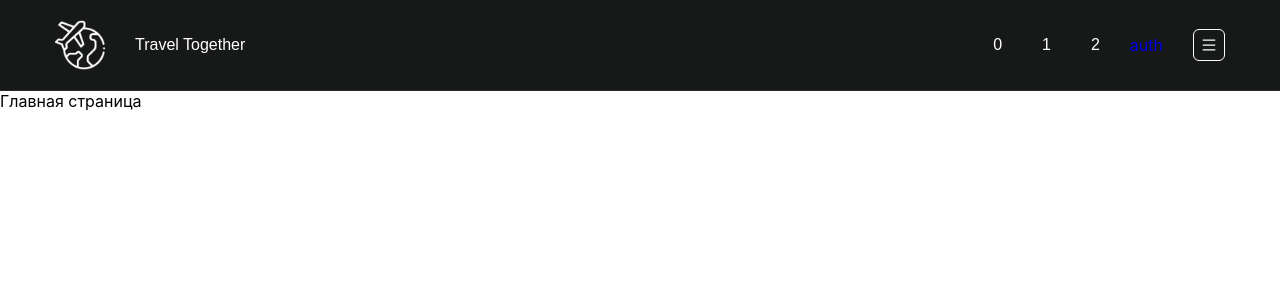
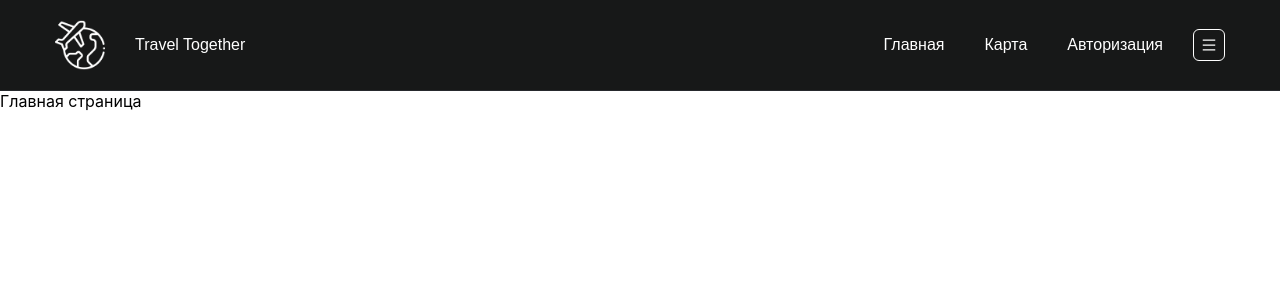
Before and after one commit to starBURST72/TensorProject, a React (Create React App) app: page / in a window 1280 px wide. Shown: the top 300 px of the page. Built offline with nearby package versions, Linux system fonts and the light colour scheme.

Commit message:
Added router

```diff
--- a/src/App.tsx
+++ b/src/App.tsx
@@ -1,43 +1,23 @@
-import React,{useState,useEffect} from 'react';
+import React from 'react';
 import './styles/App.css';
-import {Header} from "./components/Header/Header";
 import {Routes,Route} from "react-router-dom";
 import MapPage from "./pages/MapPage";
 import NotFound from "./pages/NotFound";
 import HomePage from "./pages/HomePage";
-interface IElement {
-    name: string;
-    address: string;
-    order: number;
-}
+import Auth from "./pages/Auth/Auth";
+import Layout from "./components/Layout/Layout";
 
 function App() {
-    const [selectedElement, setSelectedElement] = useState<IElement | null>(null);
-
-
-    useEffect(() => {
-        const savedSelectedElement = localStorage.getItem('selectedElement');
-        if (savedSelectedElement) {
-            const parsedElement = JSON.parse(savedSelectedElement);
-            setSelectedElement(parsedElement);
-        }
-    }, []);
-
-    const handleElementSelect = (element: IElement | null) => {
-        setSelectedElement(element);
-        localStorage.setItem('selectedElement', JSON.stringify(element)); // Сохраняем выбранный элемент в локальное хранилище
-    };
 
     return (
         <div className="app">
-            <Header onElementSelect={handleElementSelect} />
-            {/*{selectedElement && selectedElement.order != 0 && (*/}
-            {/*    <ElementInfo element={selectedElement} />*/}
-            {/*)}*/}
             <Routes>
-                <Route path="/" element={<HomePage/>}/>
-                <Route path="/map" element={<MapPage/>}/>
-                <Route path="*" element={<NotFound/>}/>
+                <Route path='/' element={<Layout/>}>
+                    <Route index element={<HomePage/>}/>
+                    <Route path="map" element={<MapPage/>}/>
+                    <Route path="*" element={<NotFound/>}/>
+                    <Route path="Auth" element={<Auth/>}/>
+                </Route>
             </Routes>
             {/*{selectedElement && selectedElement.order === 0 && (*/}
             {/*    <MapComponent />*/}
--- a/src/components/ElementsList/ElementsList.tsx
+++ b/src/components/ElementsList/ElementsList.tsx
@@ -1,51 +1,18 @@
 export const elements=[
     {
-        name:'Мост влюбленных',
-        address:'г.Тюмень, Набережная',
-        order:0
+        name:'Главная',
+        order:0,
+        link:"/"
     },
     {
-        name:'Вкусно и точка',
-        address:'Тюмень. ул Мориса Тореза',
-        order:1
+        name:'Карта',
+        order:1,
+        link:"/map"
     },
     {
-        name:'Драмтеатр',
+        name:'Авторизация',
         address:'г.Тюмень, ул.Республики,129',
-        order:2
+        order:2,
+        link:"/auth"
     }
 ]
-export function ElementsList() {
-    const arr=[ {
-        name:'Мост влюбленных',
-        address:'г.Тюмень, Набережная',
-        order:0
-    },
-    {
-        name:'Вкусно и точка',
-        address:'Тюмень. ул Мориса Тореза',
-        order:1
-    },
-    {
-        name:'Драмтеатр',
-        address:'г.Тюмень, ул.Республики,129',
-        order:2
-    }]
-    return(
-        <>
-        <h1>Маршрут</h1>
-            {
-                elements.map((element)=>{
-                    return(
-                        <div>
-                            <p>{element.name}</p>
-                            <p>{element.address}</p>
-                            <button>Убрать!</button>
-                        </div>
-                    )
-                })
-            }
-        </>
-    )
-
-}
--- a/src/components/Header/Header.tsx
+++ b/src/components/Header/Header.tsx
@@ -7,8 +7,8 @@ import {Link} from "react-router-dom";
 
 interface IElement {
     name: string;
-    address: string;
     order: number;
+    link: string;
 }
 const adventures = [
     {
@@ -40,7 +40,7 @@ export function Header({ onElementSelect }: { onElementSelect: (element: IElemen
         if (activeElement !== null) {
             localStorage.setItem('activeElement', activeElement.toString());
         }
-    }, [activeElement]);
+    }, []);
 
     const handleClick = useCallback((order: number) => {
             const selected = elements.find(el => el.order === order);
@@ -50,7 +50,7 @@ export function Header({ onElementSelect }: { onElementSelect: (element: IElemen
                 localStorage.setItem('activeElement', order.toString()); // Сохраняем выбранный элемент в локальное хранилище
             }
 
-    }, [activeElement, onElementSelect]);
+    }, [onElementSelect]);
 
     return (
         <nav className="nav">
@@ -64,11 +64,10 @@ export function Header({ onElementSelect }: { onElementSelect: (element: IElemen
                         <ul className="nav-list">
                             {elements.map((element: IElement) => (
                                 <li key={element.order} className="nav-list__item" onClick={() => handleClick(element.order)}>
-                                    <Link to="/map" className={`nav-list__link ${activeElement === element.order ? 'nav-list__link--active' : ''}`}>{element.order}</Link>
+                                    <Link to={element.link} className={`nav-list__link ${activeElement === element.order ? 'nav-list__link--active' : ''}`}>{element.name}</Link>
                                 </li>
                             ))}
                         </ul>
-                        <div><a href="/auth">auth</a></div>
                         <Sidebar adventures={adventures}/>
                     </div>
                 </div>
--- /dev/null
+++ b/src/components/Layout/Layout.tsx
@@ -0,0 +1,38 @@
+import {Outlet} from "react-router-dom";
+import {Header} from "../Header/Header";
+import React, {useEffect, useState} from "react";
+
+interface IElement {
+    name: string;
+    order: number;
+    link: string;
+}
+
+
+
+const Layout: React.FC = () => {
+    const [selectedElement, setSelectedElement] = useState<IElement | null>(null);
+
+
+    useEffect(() => {
+        const savedSelectedElement = localStorage.getItem('selectedElement');
+        if (savedSelectedElement) {
+            const parsedElement = JSON.parse(savedSelectedElement);
+            setSelectedElement(parsedElement);
+        }
+    }, []);
+
+    const handleElementSelect = (element: IElement | null) => {
+        setSelectedElement(element);
+        localStorage.setItem('selectedElement', JSON.stringify(element)); // Сохраняем выбранный элемент в локальное хранилище
+    };
+    return(
+      <>
+          <Header onElementSelect={handleElementSelect} />
+        <Outlet/>
+
+      </>
+    );
+}
+
+export default Layout
--- a/src/components/Map/MapComponent.tsx
+++ b/src/components/Map/MapComponent.tsx
@@ -8,16 +8,21 @@ import './MapComponent.css';
 
 
 const MapComponent: React.FC = () => {
-    const [inputValue, setInputValue] = useState('')
-    const [addressText] = useState('')
-    const [geoCodecCoordinates, setGeoCodecCoordinates] = useState([57.152985, 65.541227])
+    const [inputValue, setInputValue] = useState('');
+    const [addressText] = useState('');
+    const [geoCodecCoordinates, setGeoCodecCoordinates] = useState([57.152985, 65.541227]);
+    const [loading, setLoading] = useState(false); // Состояние для отслеживания загрузки
+
     const mapState = {
         center: [geoCodecCoordinates[0], geoCodecCoordinates[1]],
         zoom: 16
     };
-    const searchControlRef = useRef(inputValue);
+
+    const searchControlRef = useRef(null);
+
     const handleSearch = async () => {
         try {
+            setLoading(true); // Устанавливаем состояние загрузки в true
             const response = await axios.get('https://geocode-maps.yandex.ru/1.x/', {
                 params: {
                     apikey: '8dd7f097-6399-475c-bb7f-1139673cf402',
@@ -30,9 +35,10 @@ const MapComponent: React.FC = () => {
             setGeoCodecCoordinates([parseFloat(coords[1]), parseFloat(coords[0])]);
         } catch (error) {
             console.error('Ошибка при запросе геокодирования:', error);
+        } finally {
+            setLoading(false); // Устанавливаем состояние загрузки обратно в false после завершения запроса
         }
     };
-
 
     const handleSearchControlResultChange = (event: any) => {
         const result = event.get('target').get('result');
@@ -44,10 +50,9 @@ const MapComponent: React.FC = () => {
         }
     };
 
-
     return (
         <>
-
+            {loading && <div className="loader">Loading...</div>}
             <div className='searchConteiner'>
                 <h2>Введите адрес</h2>
                 <div className='SearcgLineAndButton'>
@@ -57,7 +62,7 @@ const MapComponent: React.FC = () => {
                         value={inputValue}
                         onChange={e => setInputValue(e.target.value)}
                     />
-                    <button  onClick={() => handleSearch()}>Показать</button>
+                    <button onClick={() => handleSearch()}>Показать</button>
                 </div>
             </div>
             <YMaps
@@ -65,50 +70,28 @@ const MapComponent: React.FC = () => {
                     ns: "use-load-option",
                     apikey: "8dd7f097-6399-475c-bb7f-1139673cf402",
                     load: "Map,Placemark,control.ZoomControl,control.SearchControl"
-                    // load: "загружаемые модули"
                 }}
-
             >
                 <div style={{ width: '100%', height: 750 }}>
                     <Map style={{ width: '100%', height: 750 }} state={mapState}>
                         <ZoomControl/>
                         <SearchControl
-
                             ref={searchControlRef}
                             options={{
-
                                 provider: 'yandex#search',
                             }}
-                        events={{onChange:handleSearchControlResultChange}}
-                        //onResultShow={handleSearchControlResultChange}
-
+                            events={{onChange: handleSearchControlResultChange}}
                         />
                         <Placemark geometry={[geoCodecCoordinates[0], geoCodecCoordinates[1]]}
-                            options={
-                                {
-                                    //preset: 'islands#circleIcon', // список темплейтов на сайте яндекса
-                                    //iconColor: 'green', // цвет иконки, можно также задавать в hex
-                                    // balloonContentLayout: this.state.balloonContent
-
+                                   options={{
+                                       //preset: 'islands#circleIcon',
+                                       //iconColor: 'green',
                                    }}
-                            properties={
-                                {
+                                   properties={{
                                        balloonContentHeader: inputValue,
                                        balloonContentBody: addressText
-                                    // iconContent: '', // пару символов помещается
-                                    // hintContent: '<b> Я появляюсь при наведении на метку </b>',
-                                    // // создаём пустой элемент с заданными размерами
-                                    //  balloonContent: mapRef.balloonContent
-
-                                    // Формируем строку с данными об объекте.
-
-                                    // В качестве контента балуна задаем строку с адресом объекта.
-                                    // balloonContent: mapRef.geocode(inp)
-                                    // .then(result=>result.geoObjects.get(0).getAddressLine())
                                    }} />
-
                     </Map>
-
                 </div>
             </YMaps>
         </>
```
Also changed, not shown: 1 other file (tests, documents, lock files or other folders). Lines whose indentation alone changed are shown as unchanged.
